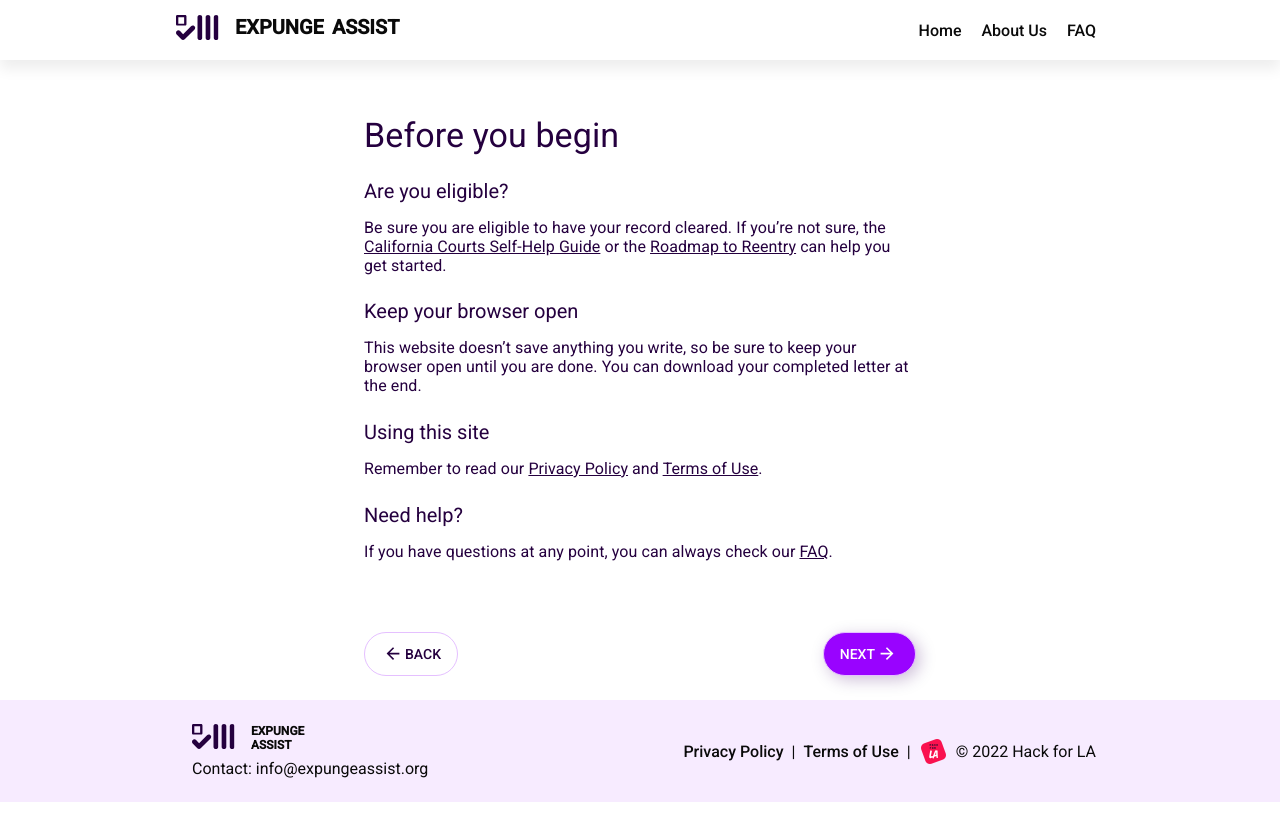
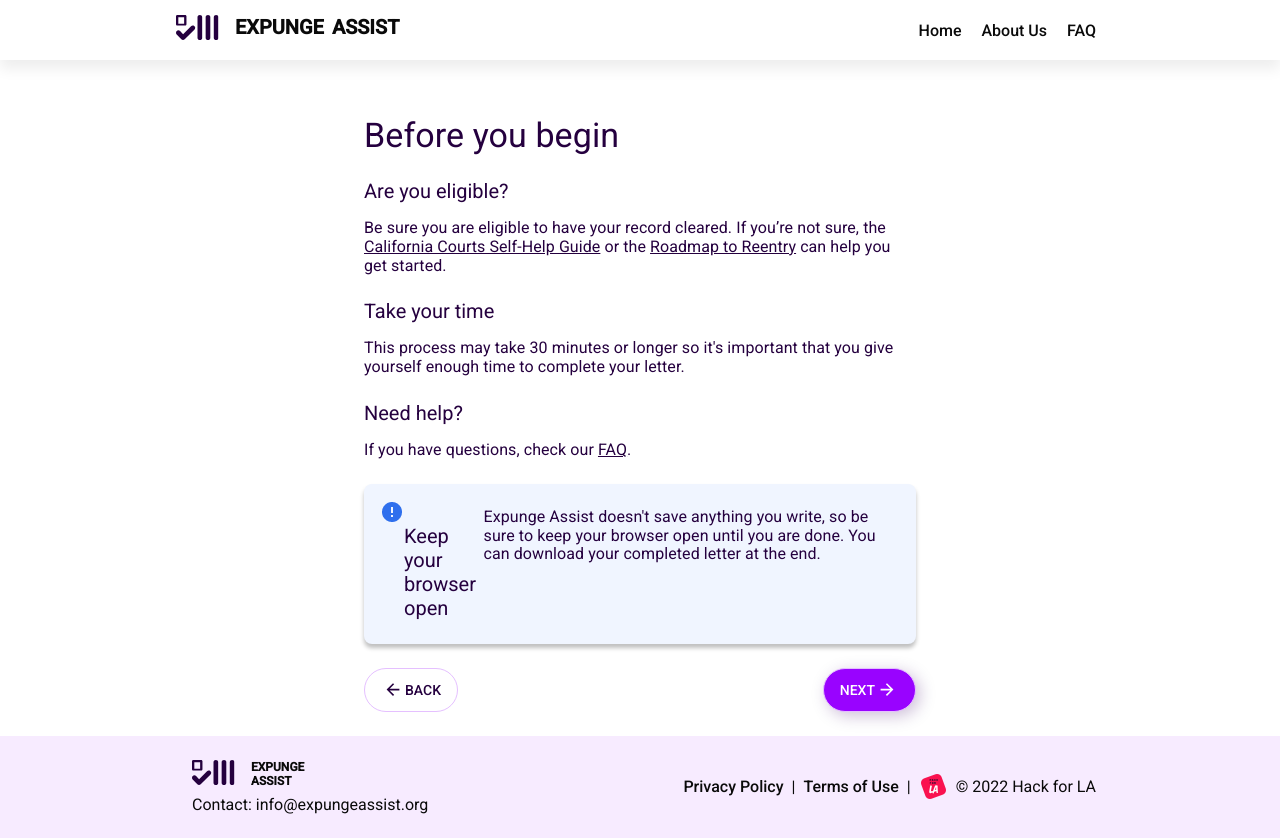
Before and after one commit to hackforla/expunge-assist, a React (Create React App) app in the folder products/statement-generator/: page /before-you-begin in a window 1280 px wide. Before the commit the page ends 802 px from the top, so only its background shows below. Built offline with nearby package versions, Linux system fonts and the light colour scheme.

Commit message:
Update copy, add alert icon, begin to style alert div

```diff
--- a/products/statement-generator/public/locales/en/translation.json
+++ b/products/statement-generator/public/locales/en/translation.json
@@ -47,12 +47,12 @@
     "header": "Before you begin",
     "sectionTitle1": "Are you eligible?",
     "sectionParagraph1": "Be sure you are eligible to have your record cleared. If you’re not sure, the <a target='_blank' href='https://selfhelp.courts.ca.gov/clean-your-record'>California Courts Self-Help Guide</a> or the <a target='_blank' href='https://roadmap.rootandrebound.org/understanding-cleaning-up-your-criminal-record/cleaning-up-your-criminal-record-later-in-reentry/california-expungement-of-state-convictions/chart-which-type-of-expungement-am-i-eligible-for/'>Roadmap to Reentry</a> can help you get started.",
-    "sectionTitle2": "Keep your browser open",
-    "sectionParagraph2": "This website doesn’t save anything you write, so be sure to keep your browser open until you are done. You can download your completed letter at the end.",
-    "sectionTitle3": "Using this site",
-    "sectionParagraph3": "Remember to read our <a target='_blank' href='/#/privacy-policy'>Privacy Policy</a> and <a target='_blank' href='/#/terms-of-use'>Terms of Use</a>.",
-    "sectionTitle4": "Need help?",
-    "sectionParagraph4": "If you have questions at any point, you can always check our <a target='_blank' href='/#/faq'>FAQ</a>."
+    "sectionTitle2": "Take your time",
+    "sectionParagraph2": "This process may take 30 minutes or longer so it's important that you give yourself enough time to complete your letter.",
+    "sectionTitle3": "Need help?",
+    "sectionParagraph3": "If you have questions, check our <a target='_blank' href='/faq'>FAQ</a>.",
+    "sectionTitle4": "Keep your browser open",
+    "sectionParagraph4": "Expunge Assist doesn't save anything you write, so be sure to keep your browser open until you are done. You can download your completed letter at the end."
   },
   "welcome_page": {
     "titleText": "Welcome",
--- a/products/statement-generator/src/pages-form/BeforeYouBegin.tsx
+++ b/products/statement-generator/src/pages-form/BeforeYouBegin.tsx
@@ -4,6 +4,7 @@ import { makeStyles, createStyles } from '@material-ui/core';
 
 import ContentContainer from 'components-layout/ContentContainer';
 import FlowNavigation from 'components-layout/FlowNavigation';
+import alert from '../assets/Alert.png';
 
 const useStyles = makeStyles(({ palette, breakpoints }) =>
   createStyles({
@@ -48,6 +49,36 @@ const useStyles = makeStyles(({ palette, breakpoints }) =>
         fontStyle: 'italic',
       },
     },
+    alert: {
+      background: '#f0f5ff',
+      display: 'flex',
+      boxShadow: '0 4px 4px rgb(0 0 0 / 25%)',
+      borderRadius: '8px',
+      padding: '16px',
+      marginTop: '24px',
+      '& img': {
+        height: '24px',
+      },
+      '& h6': {
+        fontSize: '20px',
+        marginTop: '24px',
+        fontWeight: 400,
+        lineHeight: 1.2,
+        paddingBottom: '8px',
+        [breakpoints.up(breakpoints.values.md)]: {
+          fontSize: '20px',
+          fontWeight: 400,
+        },
+      },
+      '& p': {
+        marginTop: 0,
+        lineHeight: 1.175,
+        letterSpacing: '0.005em',
+        [breakpoints.up(breakpoints.values.md)]: {
+          marginTop: '8px',
+        },
+      },
+    },
   })
 );
 
@@ -80,6 +111,8 @@ const BeforeYouBegin = () => {
           __html: t('before_you_begin_page.sectionParagraph3'),
         }}
       />
+      <div className={classes.alert}>
+        <img src={alert} alt="" />
         <h6>{t('before_you_begin_page.sectionTitle4')}</h6>
         <p
           /* eslint-disable-next-line  react/no-danger */
@@ -87,6 +120,7 @@ const BeforeYouBegin = () => {
             __html: t('before_you_begin_page.sectionParagraph4'),
           }}
         />
+      </div>
       <FlowNavigation />
     </ContentContainer>
   );
```
Also changed, not shown: products/statement-generator/src/assets/Alert.png (added). Lines whose indentation alone changed are shown as unchanged.
